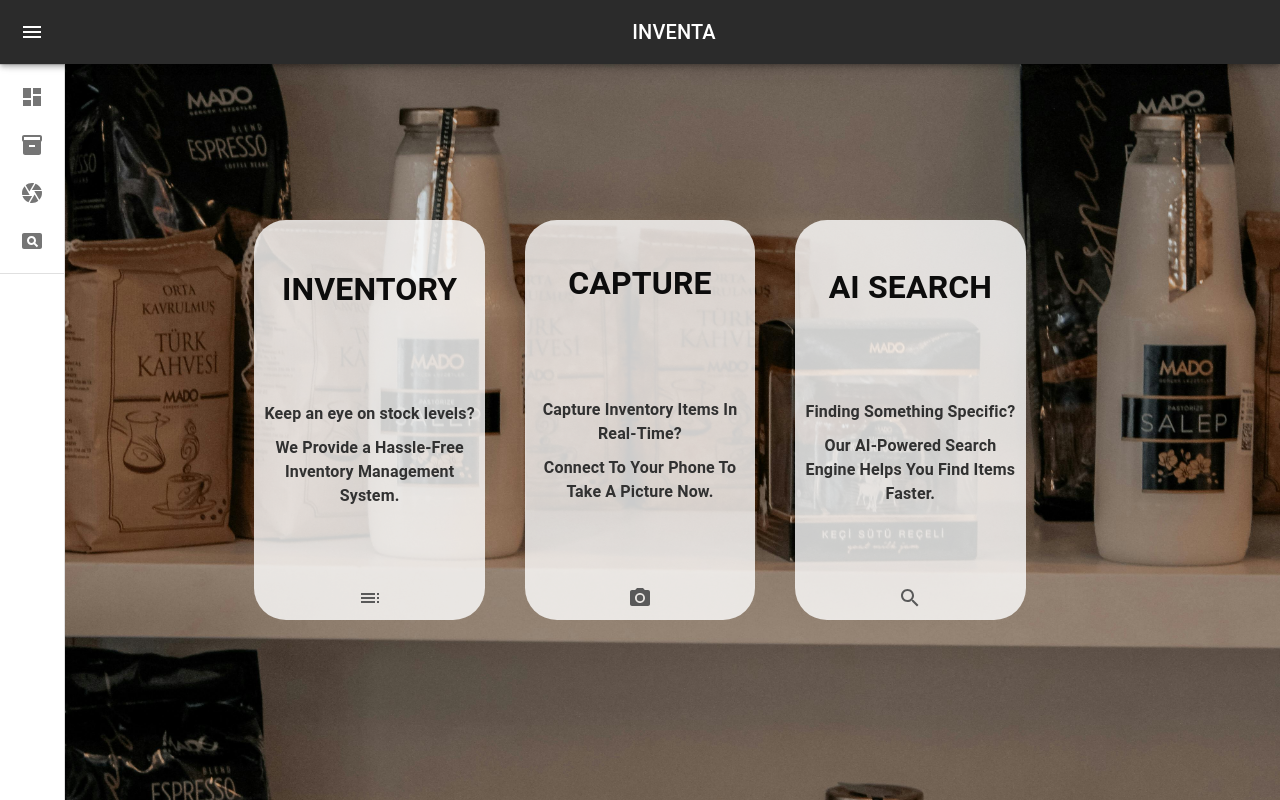
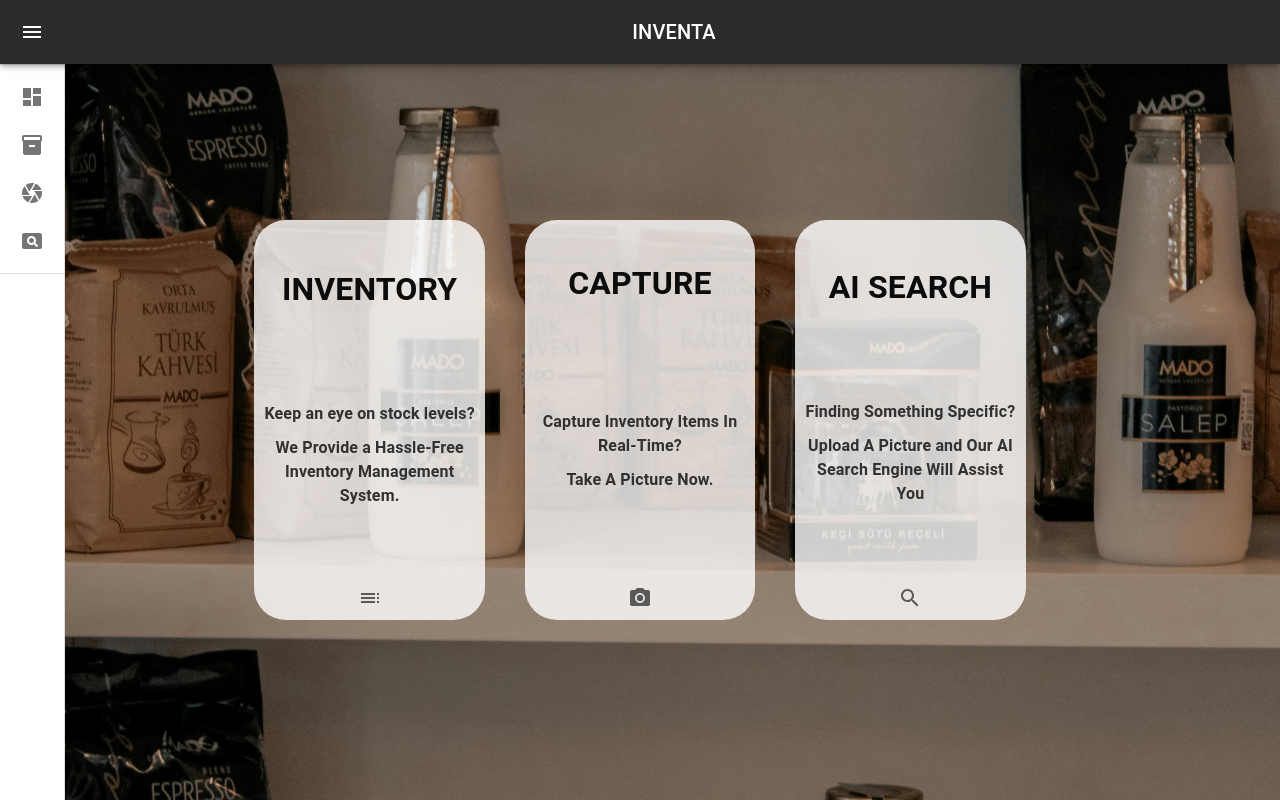
Before and after one commit to heehyun1128/Inventa_AI-Inventory-Manager, a Next.js app: page /dashboard in a window 1280 px wide. Built offline with nearby package versions, Linux system fonts and the light colour scheme.

Commit message:
changed UI

```diff
--- a/app/(root)/dashboard/page.tsx
+++ b/app/(root)/dashboard/page.tsx
@@ -37,7 +37,8 @@
                 Capture Inventory Items In Real-Time?
               </h4>
               <h4 className="dashboard-description text-focus-in">
-                Connect To Your Phone To Take A Picture Now.
+                {/* Connect To Your Phone To  */}
+                Take A Picture Now.
               </h4>
             </div>
             <CameraAltIcon className="dash-icon" onClick={()=>router.push("/cam")}/>
@@ -51,7 +52,7 @@
                 Finding Something Specific?
               </h4>
               <h4 className="dashboard-description text-focus-in">
-                Our AI-Powered Search Engine Helps You Find Items Faster.
+                Upload A Picture and Our AI Search Engine Will Assist You
               </h4>
             </div>
             <SearchIcon className="dash-icon" onClick={()=>router.push("/search")}/>
```
